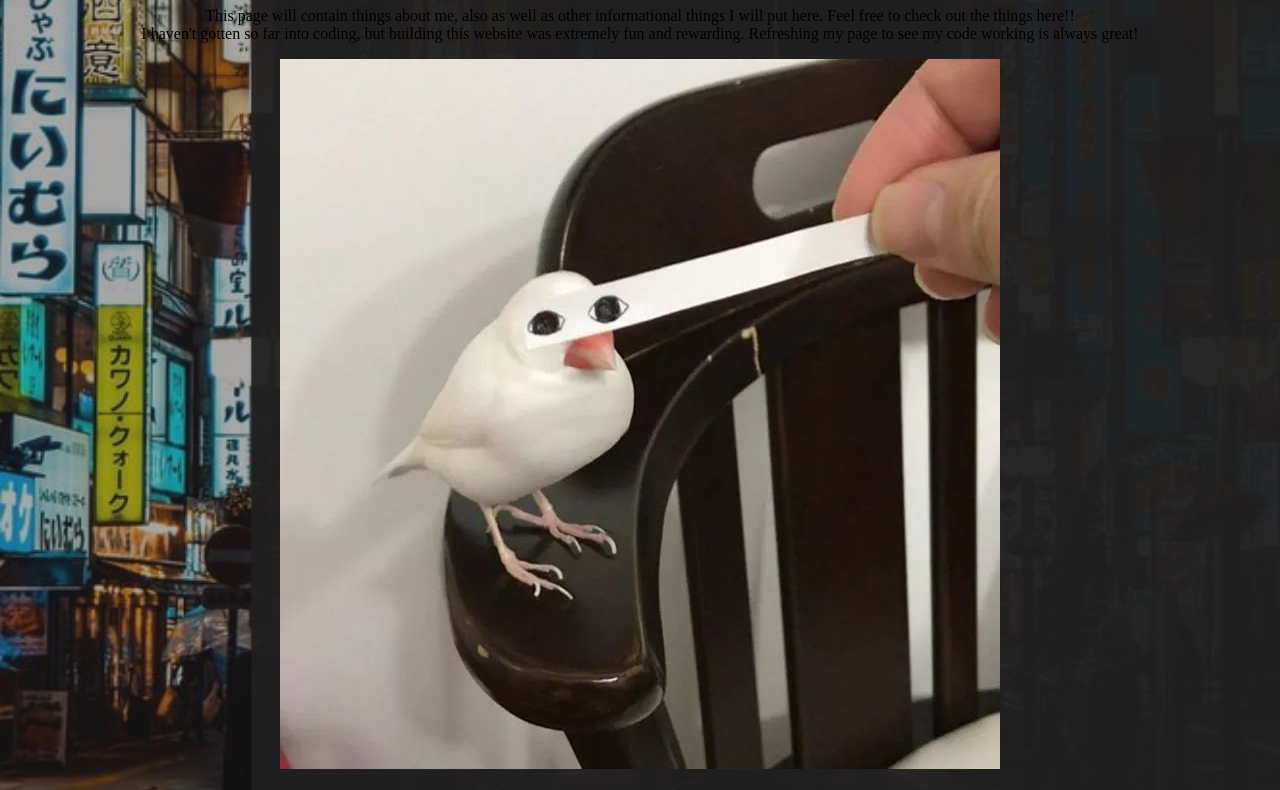
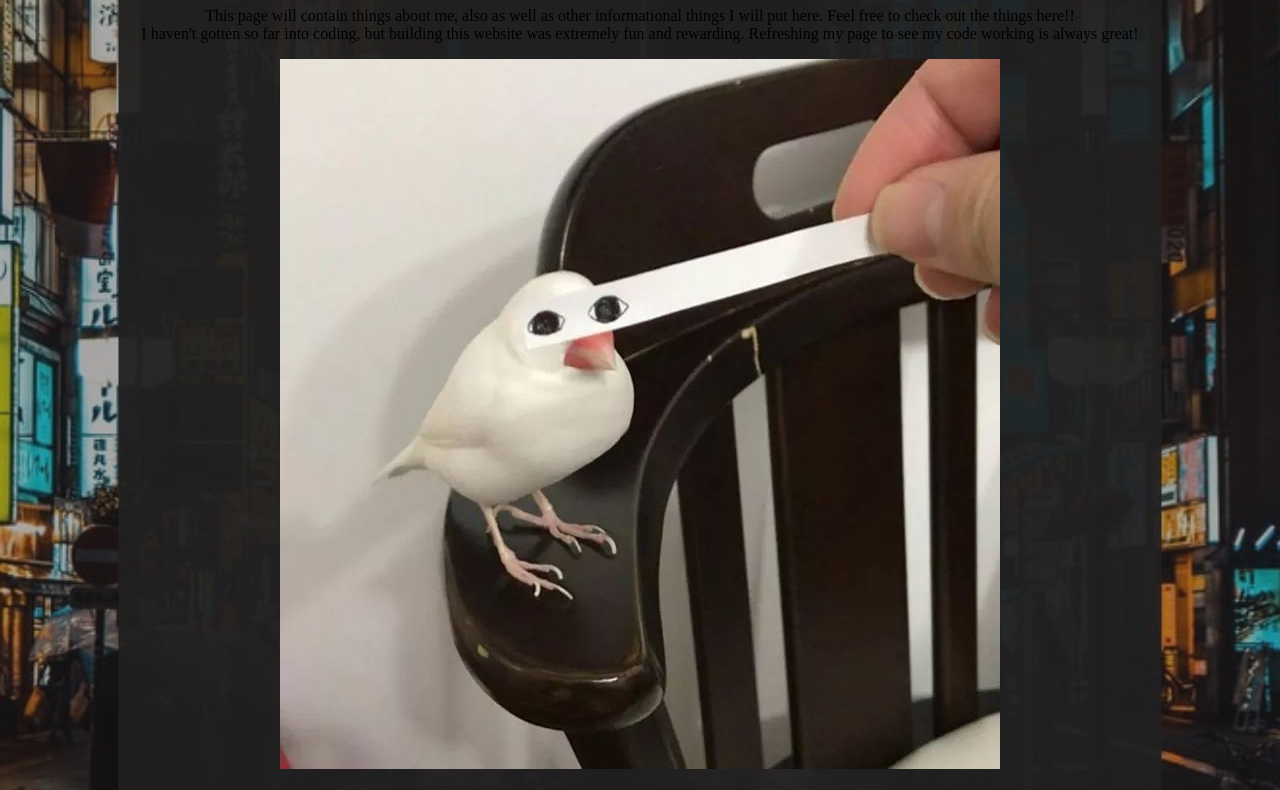
Before and after one commit to Evan-ung/evan-ung.github.io, a plain HTML site: page test.html in a window 1280 px wide. Shown: the part 366-1156 px from the top of the page. Drawn offline with Linux system fonts and the light colour scheme.

Commit message:
Update colorful.css

```diff
--- a/colorful.css
+++ b/colorful.css
@@ -1,5 +1,5 @@
 body{
    background-image: url("backgroundtest.jpg");
    background-size: cover;
-   background-color: #5F5F5F;
+   background-position: center;
    }
```
